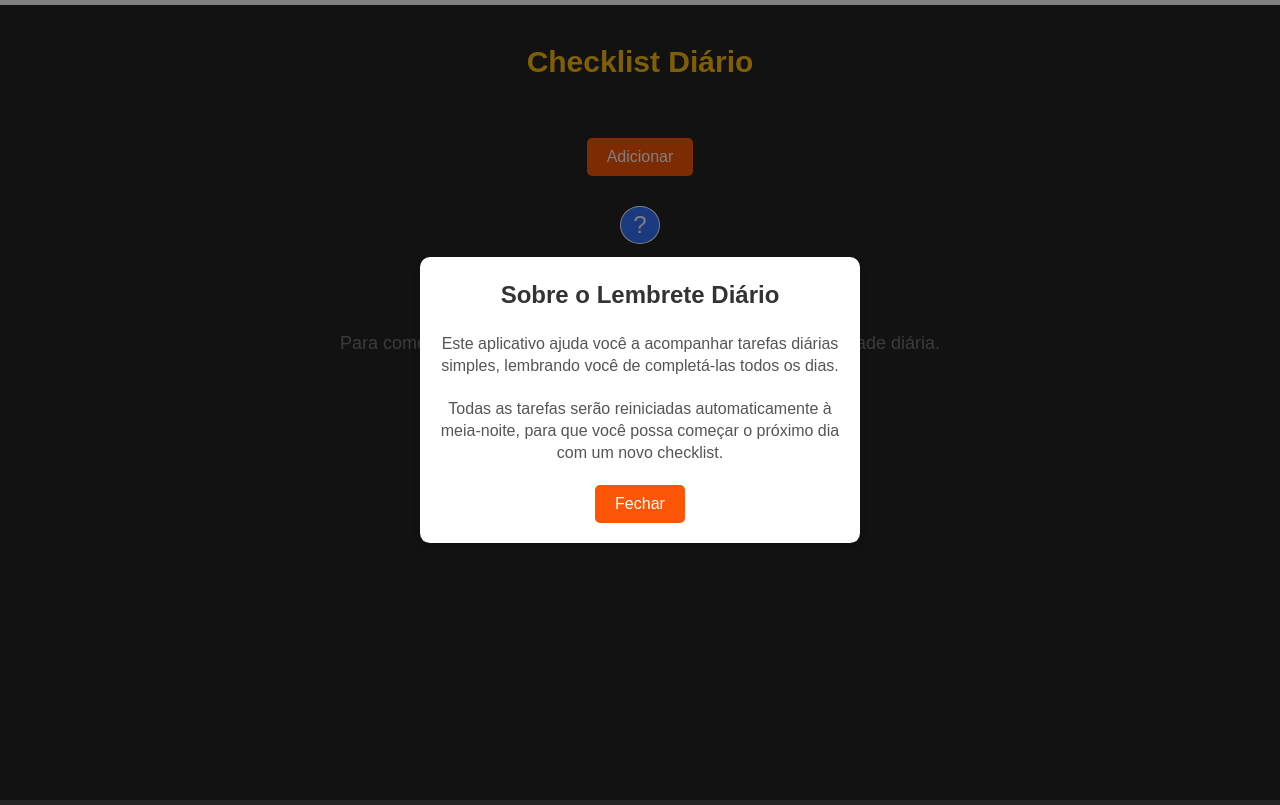
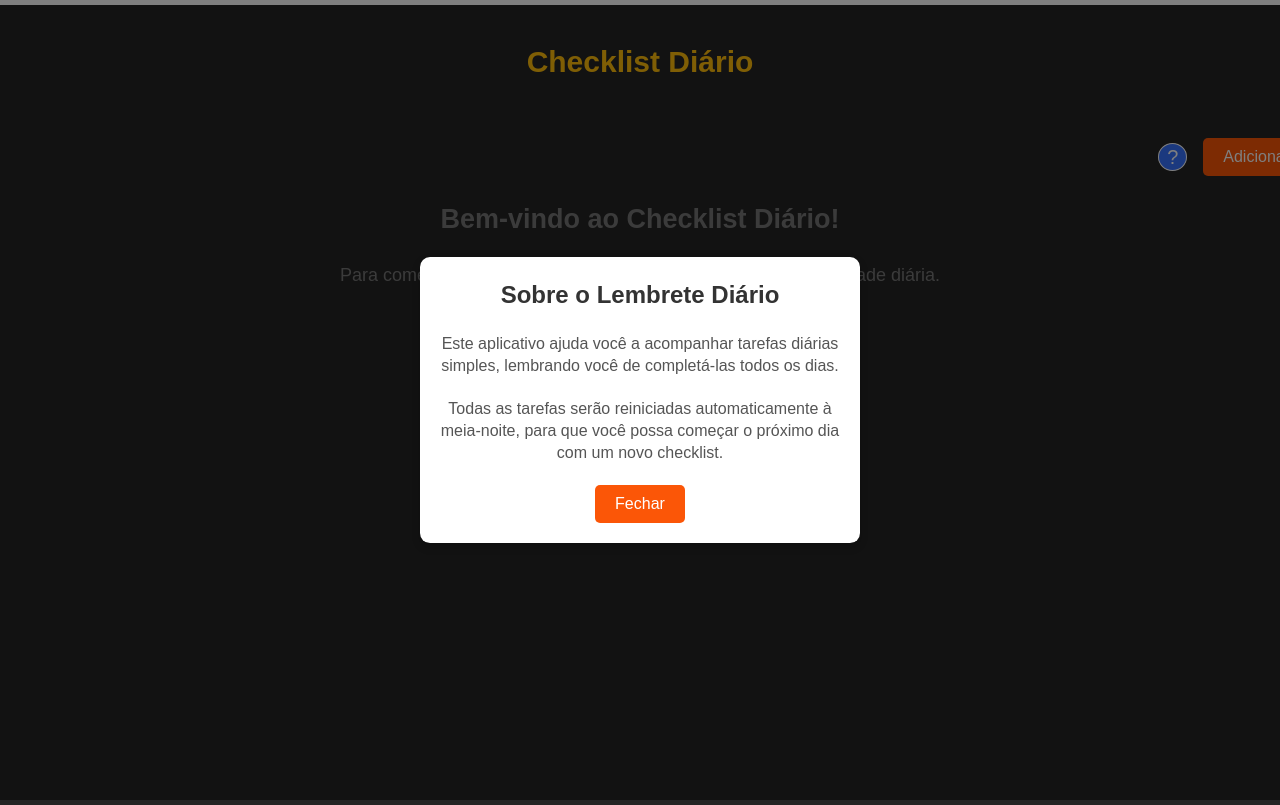
Before and after one commit to PeterTechDev/did-i-did-it, a React (Vite) app: page / in a window 1280 px wide. Shown: the top 805 px of the page. Built offline with nearby package versions, Linux system fonts and the light colour scheme.

Commit message:
Refactor layout styles: Adjust button container in App component

```diff
--- a/src/App.tsx
+++ b/src/App.tsx
@@ -82,11 +82,21 @@ export default function App() {
       <GlobalStyles />
       <div>
         <Header />
-        <AddTaskButton onClick={() => setIsModalOpen(true)} />
-        <InfoModal
-          isFirstVisit={localStorage.getItem("isFirstVisit") !== "false"}
-        />
-        {/* Display modal with button and first visit control */}
+        <div
+          className="buttons-container"
+          style={{
+            display: "flex",
+            flexDirection: "row-reverse",
+            alignItems: "center",
+            gap: "1rem",
+          }}
+        >
+          <AddTaskButton onClick={() => setIsModalOpen(true)} />
+          <InfoModal
+            isFirstVisit={localStorage.getItem("isFirstVisit") !== "false"}
+          />
+          {/* Display modal with button and first visit control */}
+        </div>
         {tasks.length < 1 ? (
           <Instruction />
         ) : (
--- a/src/components/AddTaskButton/AddTaskButton.ts
+++ b/src/components/AddTaskButton/AddTaskButton.ts
@@ -1,11 +1,6 @@
 import styled from "styled-components";
 
-export const ButtonContainer = styled.div`
-  display: flex;
-  justify-content: center;
-  width: 100%;
-  margin-bottom: 30px;
-`;
+export const ButtonContainer = styled.div``;
 
 export const Button = styled.button`
   padding: 10px 20px;
--- a/src/components/InfoModal/InfoModal.styles.ts
+++ b/src/components/InfoModal/InfoModal.styles.ts
@@ -57,15 +57,14 @@ export const Overlay = styled.div`
 `;
 
 export const TriggerButton = styled.button`
-  padding: 6px 12px;
-  font-size: 24px;
+  padding: 3px 8px;
+  font-size: 20px;
   color: #ffffff;
   background-color: #3772ff;
   border: none;
   border-radius: 50%;
   cursor: pointer;
   display: block;
-  margin: 10px auto;
   line-height: 1;
   border: 1px solid #fff;
 
```
